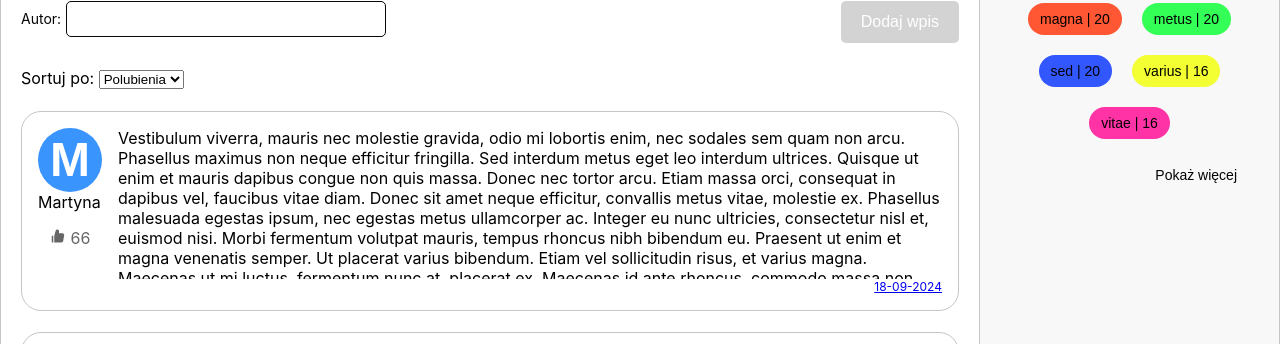
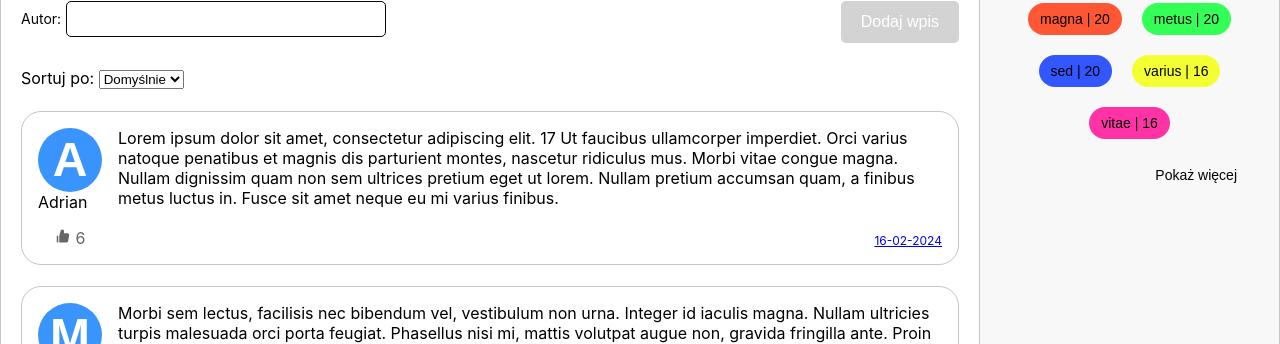
Before and after one commit to AdiPodlas/Mikroblog, a React (Create React App) app: page / in a window 1280 px wide. Shown: the part 275-619 px from the top of the page. Built offline with nearby package versions, Linux system fonts and the light colour scheme.

Commit message:
SortFinish

```diff
--- a/src/MainPage.js
+++ b/src/MainPage.js
@@ -4,27 +4,18 @@ import { NewEntryForm } from "./NewEntryForm";
 import { useEntries } from "./useEntries";
 import { PaginationControls } from "./PaginationControls";
 import PopularWordsPreview from "./PopularWordsPreview";
-import moment from "moment";
+
 
 function MainPage() {
   const [pageNumber, setPageNumber] = useState(0);
-  const [sortBy, setSortBy] = useState("like"); // Domyślnie sortowanie po liczbie polubień
-  const { currentPageEntries, handleAddEntry, totalPages } = useEntries(pageNumber);
+  const [sortBy, setSortBy] = useState("default"); // Domyślnie sortowanie po liczbie polubień
+  const { currentPageEntries, handleAddEntry, totalPages } = useEntries(pageNumber, sortBy);
 
   // Funkcja zmieniająca kryterium sortowania
   const handleSortChange = (event) => {
     setSortBy(event.target.value);
   };
 
-  // Sortujemy wpisy na podstawie wybranego kryterium sortowania
-  const sortedEntries = [...currentPageEntries].sort((a, b) => {
-    if (sortBy === "like") {
-      return b.likes - a.likes; // Sortowanie malejąco po liczbie polubień
-    } else if (sortBy === "date") {
-      return moment(b.date, 'DD-MM-YYYY') - moment (a.date, 'DD-MM-YYYY'); // Sortowanie malejąco po dacie
-    }
-    return 0;
-  });
 
   return (
     <div className="main-page">
@@ -35,13 +26,14 @@ function MainPage() {
         <div className="sort-dropdown">
           <label htmlFor="sort-by">Sortuj po: </label>
           <select id="sort-by" value={sortBy} onChange={handleSortChange}>
+          <option value="default">Domyślnie</option>
             <option value="like">Polubienia</option>
             <option value="date">Data</option>
           </select>
         </div>
 
         {/* Lista posortowanych wpisów */}
-        {sortedEntries.map((entry) => (
+        {currentPageEntries.map((entry) => (
           <BlogEntry key={entry.id} title={entry.title} entry={entry} />
         ))}
 
--- a/src/useEntries.js
+++ b/src/useEntries.js
@@ -2,7 +2,7 @@ import { useState } from "react";
 import { getEntries } from "./EntryRepository";
 import moment from "moment";
 
-export const useEntries = (pageNumber) => {
+export const useEntries = (pageNumber, sortBy) => {
   const [entries, setEntries] = useState(getEntries());
 
   const entriesPerPage = 5;
@@ -13,20 +13,31 @@ export const useEntries = (pageNumber) => {
       id: entries.length + 1,
       author: author,
       text: text,
-      date: moment ().format('DD-MM-YYYY'),
+      date: moment().format("DD-MM-YYYY"),
       likes: 0,
     };
     setEntries([newEntry, ...entries]);
   };
+  const compareEntries = (a, b) => {
+    if (sortBy === "like") {
+      return b.likes - a.likes; // Sortowanie malejąco po liczbie polubień
+    } else if (sortBy === "date") {
+      return moment(b.date, "DD-MM-YYYY") - moment(a.date, "DD-MM-YYYY"); // Sortowanie malejąco po dacie
+    }
+    return 0;
+  };
 
   return {
-    currentPageEntries: entries.slice(pageNumber * entriesPerPage, pageNumber * entriesPerPage + entriesPerPage),
+    currentPageEntries: [...entries]
+      .sort(compareEntries)
+      .slice(
+        pageNumber * entriesPerPage,
+        pageNumber * entriesPerPage + entriesPerPage
+      ),
     handleAddEntry,
-    totalPages
+    totalPages,
   };
 };
-
-
 
 /* pageNumber0: entries.slice(0*0, 0+5)
 pageNumber1: entries.slice(1*5, (1*5)+5)
```
